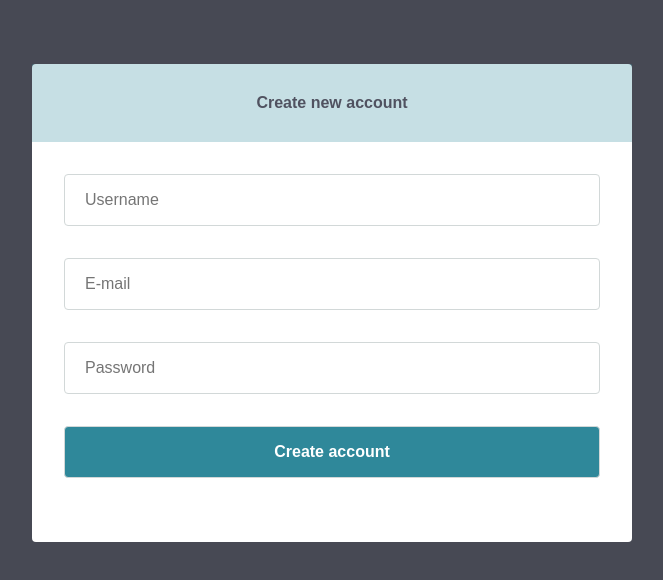
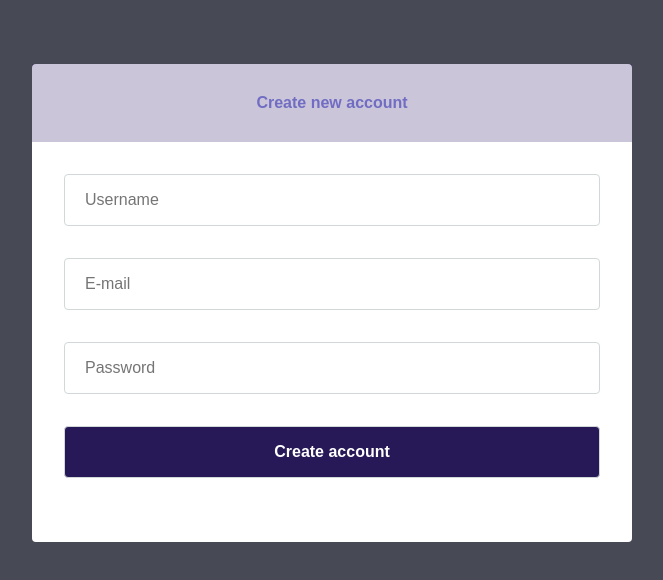
Before and after one commit to Ade-Joshe/auth-signup-modal, a plain HTML site: page index.html in a window 1280 px wide. Shown: the whole page, without its empty margins (308-971 px from the left). Drawn offline with Linux system fonts and the light colour scheme.

Commit message:
updated style

```diff
--- a/css/main.css
+++ b/css/main.css
@@ -33,7 +33,8 @@ input {
 
 .signup_modal_head {
     width: 100%;
-    background: #2f889a45;
+    color: #706dc2;
+    background: #2008623b;
     padding: 30px;
     list-style: none;
     visibility: visible;
@@ -95,7 +96,7 @@ input {
 input[type="submit"] {
     padding: 16px 0;
     cursor: pointer;
-    background: #2f889a;
+    background: #271957;
     color: #FFF;
     font-weight: bold;
     border: none;
```
